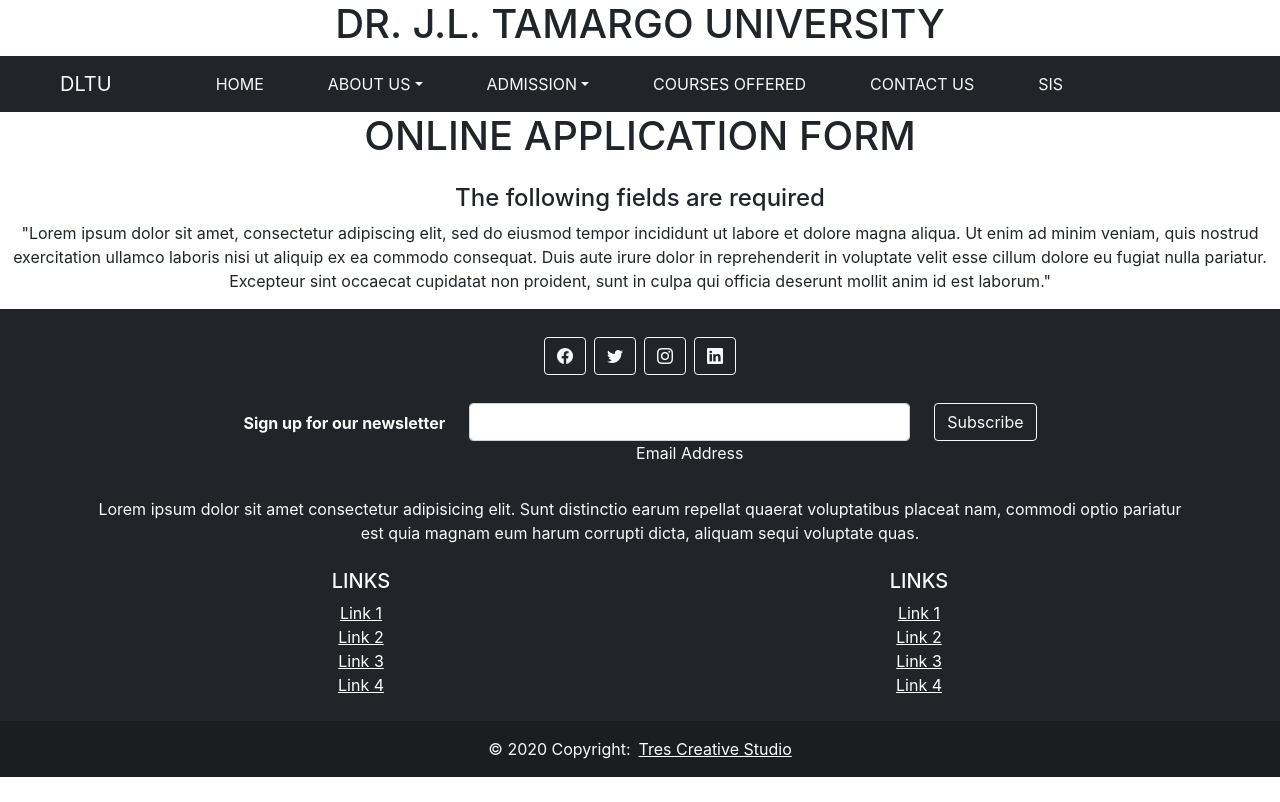
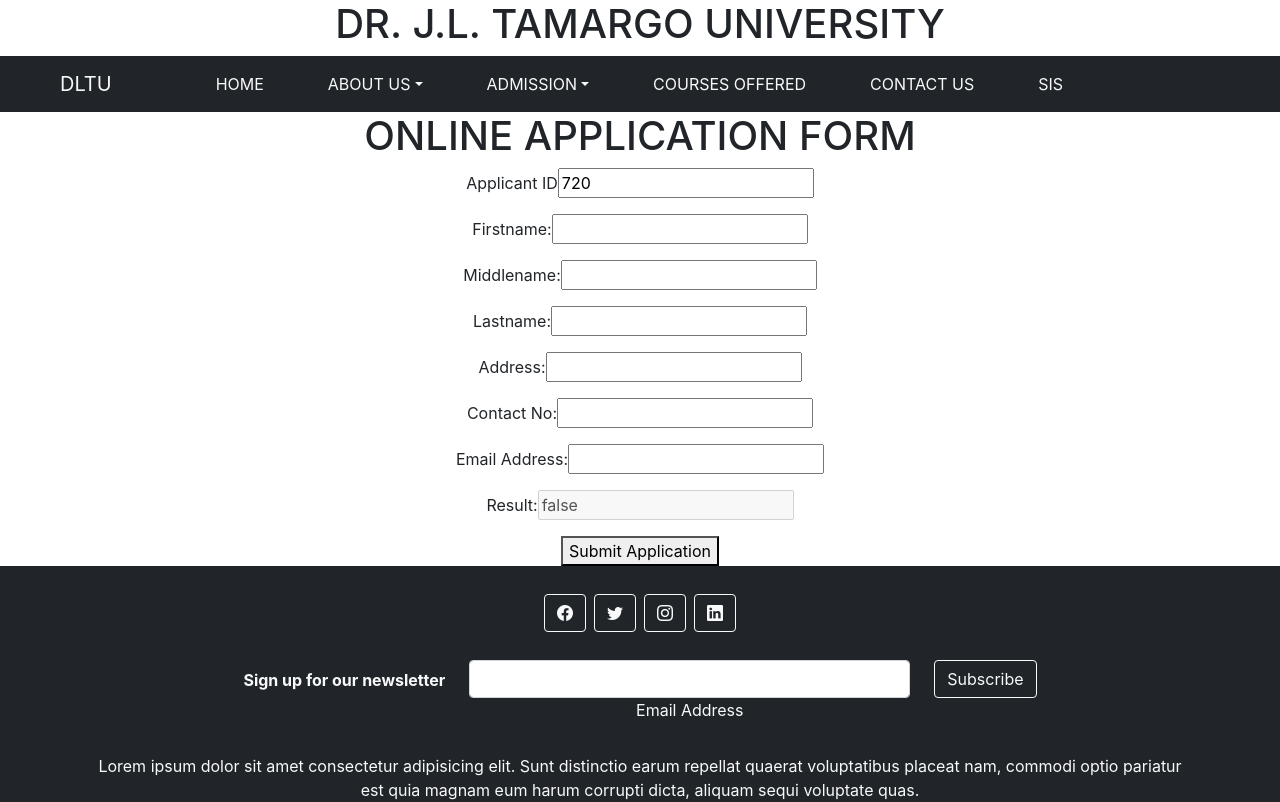
Before and after one commit to Lei-Mutya/dltu_website, a React (Create React App) app: page /appform in a window 1280 px wide. Shown: the top 802 px of the page. Built offline with nearby package versions, Linux system fonts and the light colour scheme.

Commit message:
added functionality part 1

```diff
--- a/package.json
+++ b/package.json
@@ -9,6 +9,7 @@
     "@testing-library/jest-dom": "^5.14.1",
     "@testing-library/react": "^11.2.7",
     "@testing-library/user-event": "^12.8.3",
+    "firebase": "^8.10.0",
     "icons": "^1.0.0",
     "react": "^17.0.2",
     "react-dom": "^17.0.2",
--- a/src/App.js
+++ b/src/App.js
@@ -13,6 +13,8 @@ import AppForm from './components/AppForm';
 import AppResult from './components/AppResult';
 import Coursesoff from './components/Coursesoff';
 import Sis from './components/Sis';
+import AdminLog from './components/AdminLog';
+import AdminMod from './components/AdminMod';
 
 function App() {
   return (
@@ -21,7 +23,7 @@ function App() {
       <h1>DR. J.L. TAMARGO UNIVERSITY</h1>
       <Navbar />
       <Switch>
-        <Route path="/" exact component={Main} />
+        <Route path="/" exact component={Home} />
         <Route path="/about" component={About} />
         <Route path="/visionmission" component={Visionmission}/>
         <Route path="/administration" component={Administration}/>
@@ -31,6 +33,8 @@ function App() {
         <Route path="/coursesoff" component={Coursesoff}/>
         <Route path="/contact" component={Contact} />
         <Route path="/sis" component={Sis}/>
+        <Route path="/adminlog" component={AdminLog}/>
+        <Route path="/adminmod" component={AdminMod}/>
       </Switch>
       <Footer />
     </div>
@@ -40,11 +44,4 @@ function App() {
 }
 
 
-const Main=()=> {
-  return(
-      <div>
-          <Home />
-      </div>
-  )
-}
 export default App;
--- /dev/null
+++ b/src/components/AdminLog.js
@@ -0,0 +1,42 @@
+import React from 'react'
+import {useState} from 'react'
+import { useHistory } from 'react-router-dom'
+
+function AdminLog(){
+    let history=useHistory();
+
+    const [username, setUsername]=useState('');
+    const [password, setPassword]=useState('');
+
+    const handleLog=(e)=>{
+
+            e.preventDefault();
+
+            if(username==="admin" && password==="pass"){
+                alert("Welcome Admin!");
+                history.push("/adminmod");
+
+            }
+            else{
+                alert("username and/or password is incorrect");
+            }
+        }
+    return(
+        <>
+        <h1>ADMIN MODULE LOG-IN</h1>
+        <form onSubmit={handleLog}>
+            <p>
+                <label>Username:</label>
+                <input type="text" name="username"  onChange={(e)=> setUsername(e.target.value)} />
+            </p>
+            <p>
+                <label>Password:</label>
+                <input type="password" name="password"  onChange={(e)=> setPassword(e.target.value)}/>
+            </p>
+            <button type="submit">LOG-IN</button>
+
+        </form>
+    </>
+    )
+}
+export default AdminLog
--- /dev/null
+++ b/src/components/AdminMod.js
@@ -0,0 +1,66 @@
+import React from 'react'
+import {db} from '../firebase'
+
+class AdminMod extends React.Component
+{
+
+    state={
+        applicants:null
+    }
+    componentDidMount(){
+        console.log("Mounted");
+        db.collection('applicants')
+        .get()
+        .then(snapshot=>{
+            const applicants=[];
+            snapshot.forEach(doc =>{
+                const data=doc.data()
+                applicants.push(data);
+            })
+            this.setState({applicants: applicants})
+           // console.log(snapshot);
+        })
+        .catch(error=> console.log(error))
+      }
+
+    render(){
+        return(
+            <>
+
+        <h1>Applicants</h1>
+        <table>
+                        <tr>
+                            <th>Applicant ID</th>
+                            <th>Firstname</th>
+                            <th>Middlename</th>
+                            <th>Lastname</th>
+                            <th>Address</th>
+                            <th>Contact #</th>
+                            <th>Email Address</th>
+                            <th>Result</th>
+                        </tr>
+        {this.state.applicants && this.state.applicants.map(applicant =>
+            {
+                return(
+
+                        <tr>
+                            <td>{applicant.applicantId}</td>
+                            <td>{applicant.firstname}</td>
+                            <td>{applicant.middlename}</td>
+                            <td>{applicant.lastname}</td>
+                            <td>{applicant.address}</td>
+                            <td>{applicant.contactNo}</td>
+                            <td>{applicant.emailAdd}</td>
+                            <td>{String(applicant.result)}</td>
+                        </tr>
+
+        )
+            })
+        }
+           </table>
+
+            </>
+        )
+    }
+}
+export default AdminMod
--- a/src/components/AppForm.js
+++ b/src/components/AppForm.js
@@ -1,14 +1,128 @@
-import React from 'react'
+import React, {useState} from 'react'
+import {db} from '../firebase'
 
 function AppForm(){
+
+    const [applicantId, setApplicantId]=useState(Math.floor(Math.random()*1000));
+    const [firstname, setFirstname]=useState('');
+    const [middlename, setMiddlename]=useState('');
+    const [lastname, setLastname]=useState('');
+    const [address, setAddress]=useState('');
+    const [contactNo, setContactNo]=useState('');
+    const [emailAdd, setEmailAdd]=useState('');
+    const [result, setResult]=useState(false);
+
+    const handleSubmit=(e)=>{
+        e.preventDefault();
+        db.collection('applicants').add({
+            applicantId: applicantId,
+            firstname: firstname,
+            middlename: middlename,
+            lastname: lastname,
+            address: address,
+            contactNo: contactNo,
+            emailAdd: emailAdd,
+            result: result
+        })
+        .then(()=>{
+            alert("Application has been submitted!");
+        })
+        .catch((error)=>{
+            alert(error.message);
+        });
+        setApplicantId('');
+        setFirstname('');
+        setMiddlename('');
+        setLastname('');
+        setAddress('');
+        setContactNo('');
+        setEmailAdd('');
+        setResult('');
+    }
+
     return(
         <div>
             <h1>ONLINE APPLICATION FORM</h1>
 
             <section>
-                <h4 className="pt-3">The following fields are required</h4>
-                <p>"Lorem ipsum dolor sit amet, consectetur adipiscing elit, sed do eiusmod tempor incididunt ut labore et dolore magna aliqua. Ut enim ad minim veniam, quis nostrud exercitation ullamco laboris nisi ut aliquip ex ea commodo consequat. Duis aute irure dolor in reprehenderit in voluptate velit esse cillum dolore eu fugiat nulla pariatur. Excepteur sint occaecat cupidatat non proident, sunt in culpa qui officia deserunt mollit anim id est laborum."</p>
+                <form onSubmit={handleSubmit}>
+                <p>Applicant ID
+                    <input
+                        type="text"
+                        name="applicantId"
+                        value={applicantId}
+                        onChange={(e)=> setApplicantId(e.target.value)}
+                    />
+                </p>
 
+                <p>Firstname:
+                    <input
+                        type="text"
+                        name="firstname"
+                        value={firstname}
+                        onChange={(e)=> setFirstname(e.target.value)}
+                    />
+                </p>
+
+                <p>Middlename:
+                    <input
+                        type="text"
+                        name="middlename"
+                        value={middlename}
+                        onChange={(e)=> setMiddlename(e.target.value)}
+                    />
+                </p>
+
+                <p>Lastname:
+                    <input
+                        type="text"
+                        name="lastname"
+                        value={lastname}
+                        onChange={(e)=> setLastname(e.target.value)}
+                    />
+                </p>
+
+
+                <p>Address:
+                    <input
+                        type="text"
+                        name="address"
+                        value={address}
+                        onChange={(e)=> setAddress(e.target.value)}
+                />
+                </p>
+
+
+                <p>Contact No:
+                    <input
+                        type="text"
+                        name="contactNo"
+                        value={contactNo}
+                        onChange={(e)=> setContactNo(e.target.value)}
+                    />
+                </p>
+
+                <p>Email Address:
+                    <input
+                        type="text"
+                        name="emailAdd"
+                        value={emailAdd}
+                        onChange={(e)=> setEmailAdd(e.target.value)}
+                    />
+                </p>
+
+                <p>Result:
+                    <input
+                        type="text"
+                        name="result"
+                        value={result}
+                        onChange={(e)=> setResult(e.target.value)}
+                        disabled
+                    />
+                </p>
+
+                <button type="submit">Submit Application</button>
+                </form>
             </section>
         </div>
     )
--- a/src/components/Navbar.js
+++ b/src/components/Navbar.js
@@ -41,6 +41,7 @@ function Navbar(){
                     <Link to='/appresult' className="dropdown-item">Application Result</Link>
                   </div>
                 </li>
+
                 {/*COURSES OFFERED*/}
                 <li className="nav-item">
                   <Link to='/coursesoff' className="nav-link text-light mx-4">COURSES OFFERED</Link>
--- a/src/components/Sis.js
+++ b/src/components/Sis.js
@@ -1,10 +1,15 @@
 import React from 'react'
+import {Link} from 'react-router-dom'
 
 function Sis(){
     return(
         <div>
             <h1>STUDENT INFORMATION SYSTEM</h1>
-            <p>Please log-in your Student Number and your password</p>
+            <Link to='/'>Student Log-In</Link>
+            <br/>
+            <br/>
+            <h1>Admin</h1>
+            <Link to='/adminlog'>Admin Log-In</Link>
         </div>
     )
 }
--- /dev/null
+++ b/src/firebase.js
@@ -0,0 +1,20 @@
+import firebase from 'firebase/app';
+import 'firebase/auth'
+import 'firebase/firestore'
+
+const firebaseConfig = {
+    apiKey: "AIzaSyAmf_Gu9LVPe-bJvM1NvntxFx1BqA2E848",
+    authDomain: "react-admission.firebaseapp.com",
+    databaseURL: "https://react-admission-default-rtdb.asia-southeast1.firebasedatabase.app",
+    projectId: "react-admission",
+    storageBucket: "react-admission.appspot.com",
+    messagingSenderId: "856729032427",
+    appId: "1:856729032427:web:e6e68e8f32e1ad675790ae",
+    measurementId: "G-NC65RSM5QP"
+  };
+  // Initialize Firebase
+  firebase.initializeApp(firebaseConfig);
+
+  export const auth = firebase.auth();
+  export const db = firebase.firestore();
+  export default firebase;
```
Also changed, not shown: 1 other file (tests, documents, lock files or other folders).
